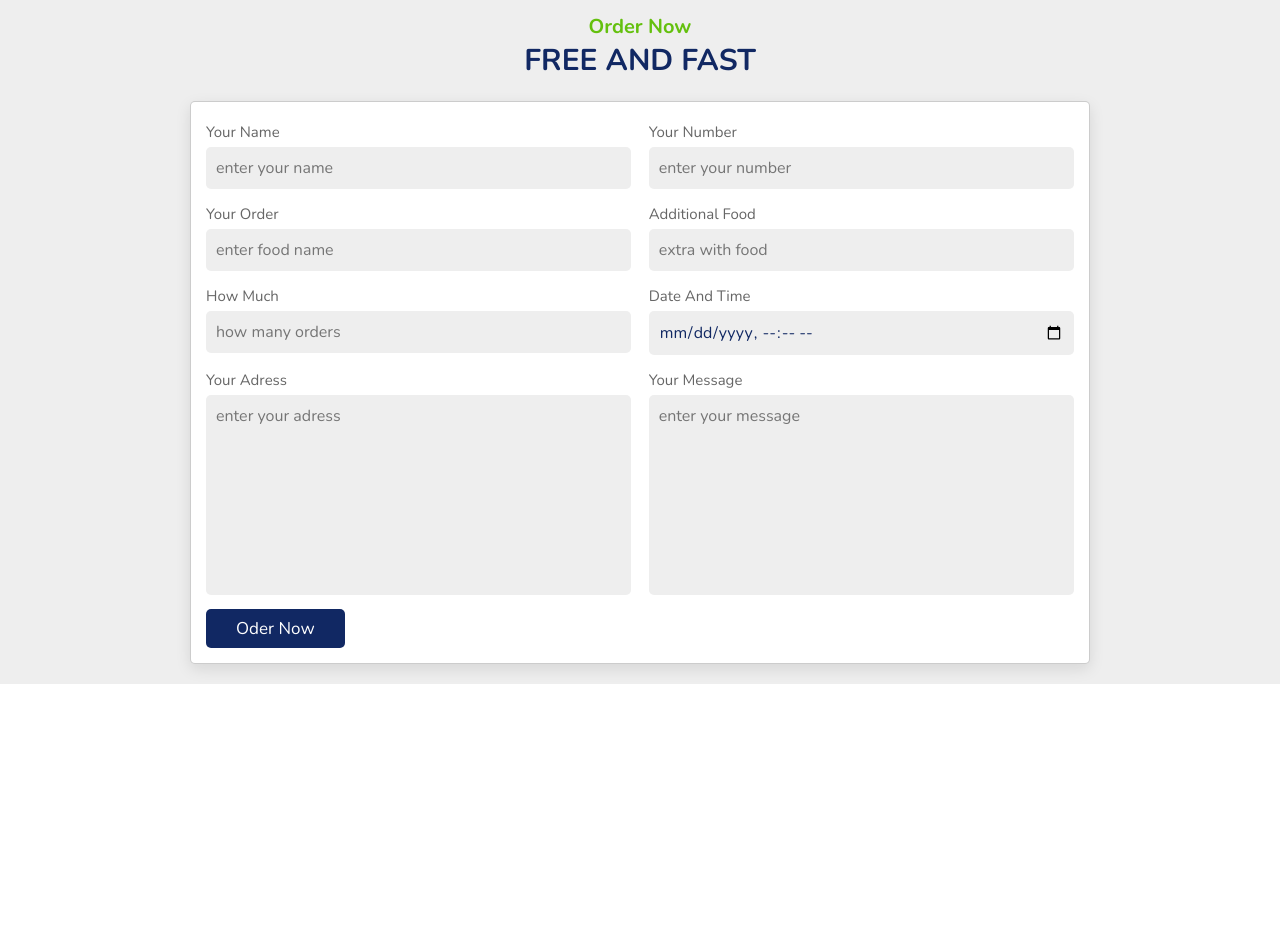
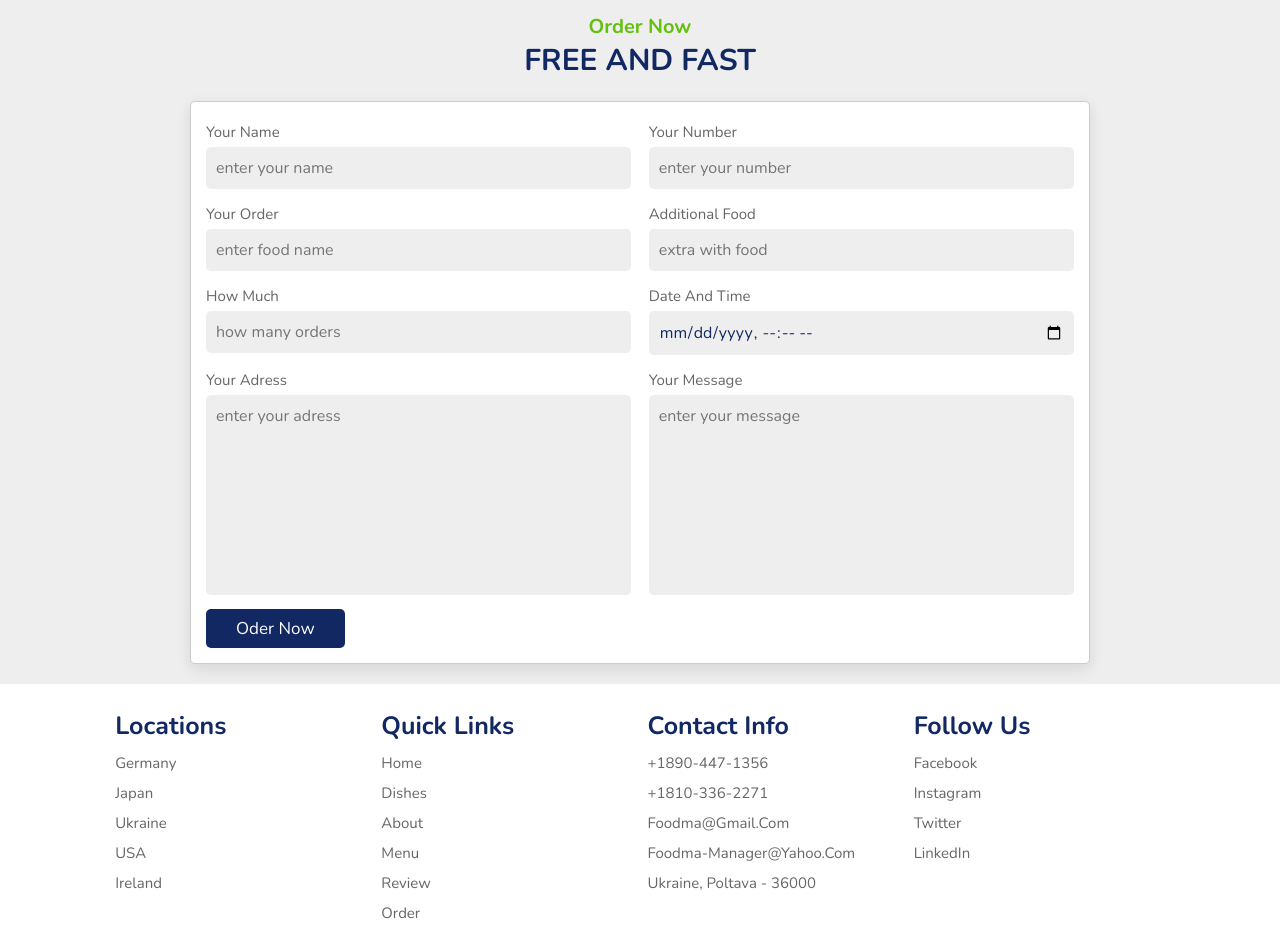
Before and after one commit to MaksymusPrime/FoodMa, a plain HTML site: page index.html in a window 1280 px wide. Shown: the part 5078-6026 px from the top of the page. Before the commit the page ends 5762 px from the top, so only its background shows below. Drawn offline with nearby package versions, Linux system fonts and the light colour scheme.

Commit message:
footer+loader

```diff
--- a/index.html
+++ b/index.html
@@ -698,5 +698,53 @@
     </form>
 </section>
 <!-- Order section End -->
+
+<!-- Footer section Start -->
+<section class="footer">
+    <div class="box-container">
+        <div class="box">
+            <h3>locations</h3>
+            <a href="#">Germany</a>
+            <a href="#">Japan</a>
+            <a href="#">Ukraine</a>
+            <a href="#">USA</a>
+            <a href="#">Ireland</a>
+        </div>
+
+        <div class="box">
+            <h3>quick links</h3>
+            <a href="#">home</a>
+            <a href="#">dishes</a>
+            <a href="#">about</a>
+            <a href="#">menu</a>
+            <a href="#">review</a>
+            <a href="#">order</a>
+       </div>
+
+       <div class="box">
+        <h3>contact info</h3>
+        <a href="#">+1890-447-1356</a>
+        <a href="#">+1810-336-2271</a>
+        <a href="#">foodma@gmail.com</a>
+        <a href="#">foodma-manager@yahoo.com</a>
+        <a href="#">Ukraine, Poltava - 36000</a>
+       </div>
+
+       <div class="box">
+        <h3>follow us</h3>
+        <a href="#">Facebook</a>
+        <a href="#">Instagram</a>
+        <a href="#">Twitter</a>
+        <a href="#">LinkedIn</a>
+        </div>
+    </div>
+</section>
+<!-- Footer section End -->
+
+<!-- Loader section Start -->
+<div class="loader-container">
+    <img src="images/loader-food.gif" alt="">
+</div>
+<!-- Loader section End -->
 </body>
 </html>
--- a/script.js
+++ b/script.js
@@ -40,7 +40,7 @@ let navbar = document.querySelector('.navbar');
         spaceBetween: 20,
         centeredSlides: true,
                autoplay: {
-          delay: 4500,
+          delay: 6500,
           disableOnInteraction: false
         },
         loop:true,
@@ -59,3 +59,13 @@ let navbar = document.querySelector('.navbar');
         },
       },
             });
+
+            function loader () {
+              document.querySelector ('.loader-container').classList.add('fade-out');
+            }
+
+            function fadeOut () {
+              setInterval(loader, 4000);
+            }
+
+            window.onload = fadeOut;
--- a/style.css
+++ b/style.css
@@ -608,18 +608,52 @@ margin-top: 0;
 }
 
 
+.footer .box-container {
+    display: grid;
+    grid-template-columns: repeat(auto-fit,minmax(25rem,1fr));
+    gap: 1.5rem;
+}
+
+.footer .box-container .box h3 {
+    padding: .5rem 0;
+    font-size: 2.5rem;
+    color: var(--black);
+}
+
+.footer .box-container .box a {
+    display: block;
+    padding: .5rem 0;
+    font-size: 1.5rem;
+    color: var(--light-color);
+}
+
+.footer .box-container .box a:hover{
+    color: var(--green);
+    text-decoration: underline;
+}
 
 
+.loader-container {
+    position: fixed;
+    top: 0;left: 0;
+    height: 100%;
+    width: 100%;
+    z-index: 10000;
+    background: #fff;
+    display: flex;
+    align-items: center;
+    justify-content: center;
+    overflow: hidden;
+}
 
+.loader-container img {
+    width: 35rem;
+}
 
-
-
-
-
-
-
-
-
+.loader-container.fade-out {
+    top: 110%;
+    opacity: 0;
+}
 
 /* Media Queries */
 
@@ -708,4 +742,5 @@ margin-top: 0;
     width: 100%;
 }
 
+
 }
```
Also changed, not shown: images/loader-food.gif (added).
